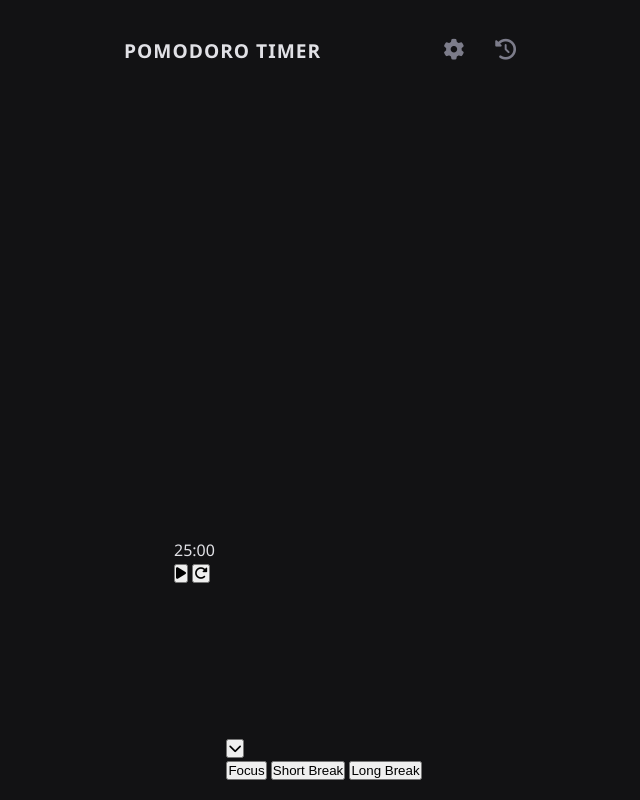
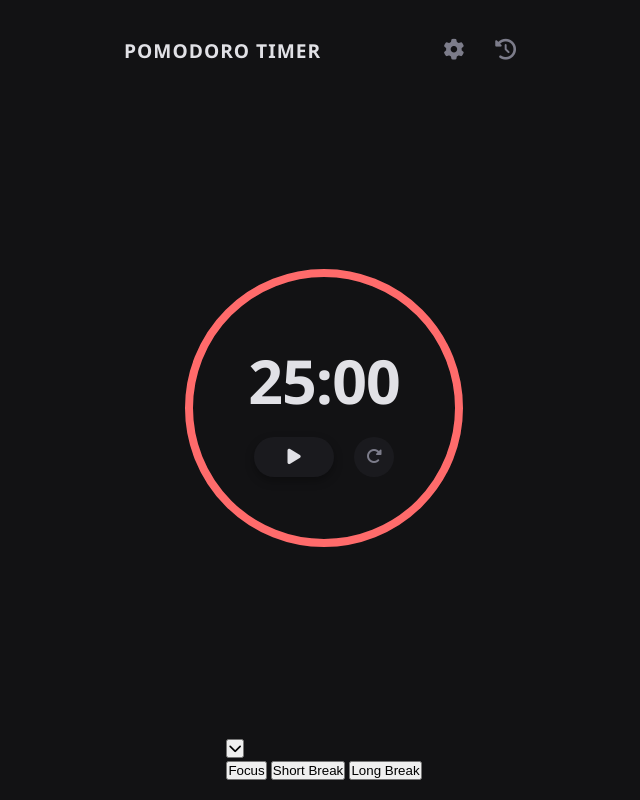
Before and after one commit to Kaue-Santana42/studies-php, a PHP site: page / in a window 1280 px wide. Shown: the whole page, without its empty margins (316-956 px from the left). Run offline with PHP 8.4, Linux system fonts and the light colour scheme; some libraries are stand-ins or nearby versions.

Commit message:
Timer circle and control buttons stylized

```diff
--- a/pomodoro_v2/style.css
+++ b/pomodoro_v2/style.css
@@ -20,6 +20,7 @@
     /* Background Colors (Soft Dark) */
     --bg-main: #121214;
     --bg-panel: #1a1a1e;
+    --bg-panel-secondary: #252529;
 
     /* Text Colors */
     --text-main: #e1e1e6;
@@ -113,3 +114,128 @@ body {
     color: var(--accent-color);
     background-color: var(--bg-panel);
 }
+
+/* ================================================
+    TIMER'S SECTION
+   ================================================*/
+
+.timer-section {
+    flex: 1; /* Make this section occupy all the available usable space between the header and the menu */
+    display: flex;
+    justify-content: center;
+    align-items: center;
+    width: 100%;
+}
+
+/* The Circle's Container (The Anchor) */
+.timer-circle-container {
+    position: relative; /* It becomes the anchor for the internal display to float */
+    width: 300px;
+    height: 300px;
+    display: flex;
+    justify-content: center;
+    align-items: center;
+}
+
+/* ================================================
+    THE PROGRESSIVE CIRCLE (SVG)
+   ================================================*/
+
+.progress-ring {
+    transform: rotate(-90deg); /* Rotate the SVG by -180° / -90° so the timer starts running from the top (12 hours) abd not from the right (3 hours) */
+    transform-origin: center;
+}
+
+/* The bottom track of the circle (static) */
+.progress-ring__background {
+    stroke: var(--bg-panel); /* Dark gray color to add depth */
+}
+
+/* The line that will disappear/shrink (dynamic) */
+.progress-ring__circle {
+    stroke: var(--accent-color); /* Use the active accent color */
+    stroke-linecap: round;
+
+    /* Mathematical circuit configuration (handled by JS) */
+    stroke-dasharray: 848.23; /*  */
+    stroke-dashoffset: 0;
+
+    transition: stroke-dashoffset 1s linear, stroke 0.5s ease;
+}
+/* ================================================
+    INTERNAL TIMER INTERFACE (text and quick action buttons)
+   ================================================*/
+
+.timer-display-controls {
+    position: absolute;
+    top: 0;
+    left: 0;
+    width: 100%;
+    height: 100%;
+
+    display: flex;
+    flex-direction: column;
+    justify-content: center;
+    align-items: center;
+    gap: 15px;
+}
+
+/* Stopwatch text */
+#theTimer {
+    font-size: 3.8rem;
+    font-weight: 700;
+    font-variant-numeric: tabular-nums; /* Prevents numbers from pacing back and forth when they change */
+    letter-spacing: -1px;
+    color: var(--text-main);
+}
+
+/* Internal button block (Play and Reset) */
+.quick-actions {
+    display: flex;
+    align-items: center;
+    gap: 20px;
+}
+
+/* Styling of the inner buttons */
+.control-button {
+    background: var(--bg-panel);
+    border: none;
+    color: var(--text-main);
+    cursor: pointer;
+    transition: var(--transition-smooth);
+}
+
+/* Play/Pause Button (Larger and pill-shaped) */
+#btnPlayPause {
+    width: 80px;
+    height: 40px;
+    border-radius: 20px;
+    font-size: 1.1rem;
+    display: flex;
+    justify-content: center;
+    align-items: center;
+    box-shadow: 0px 4px 10px rgba(0, 0, 0, 0.3);
+}
+
+/* Reset Button */
+#btnReset {
+    width: 40px;
+    height: 40px;
+    border-radius: 50%;
+    font-size: 1rem;
+    color: var(--text-secondary);
+}
+
+.control-button:active {
+    transform: scale(0.95); /* Gives a subtle effect that the button was physically pressed */
+}
+
+#btnPlayPause:hover, #btnPlayPause:active {
+    background: var(--accent-color);
+    color: var(--bg-main);
+}
+
+#btnReset:hover, #btnReset:active {
+    color: var(--text-main);
+    background: var(--bg-panel-secondary);
+}
```
